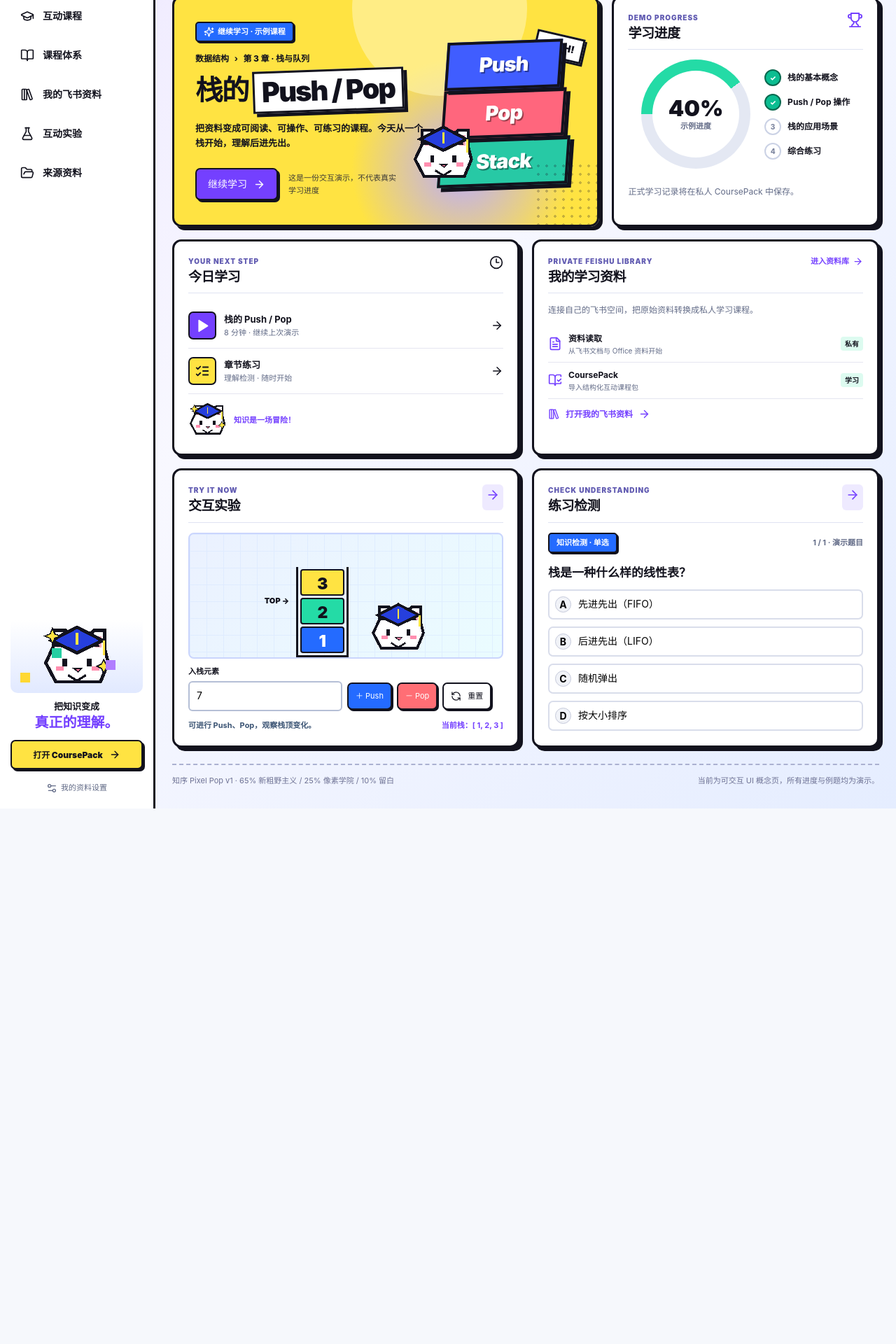
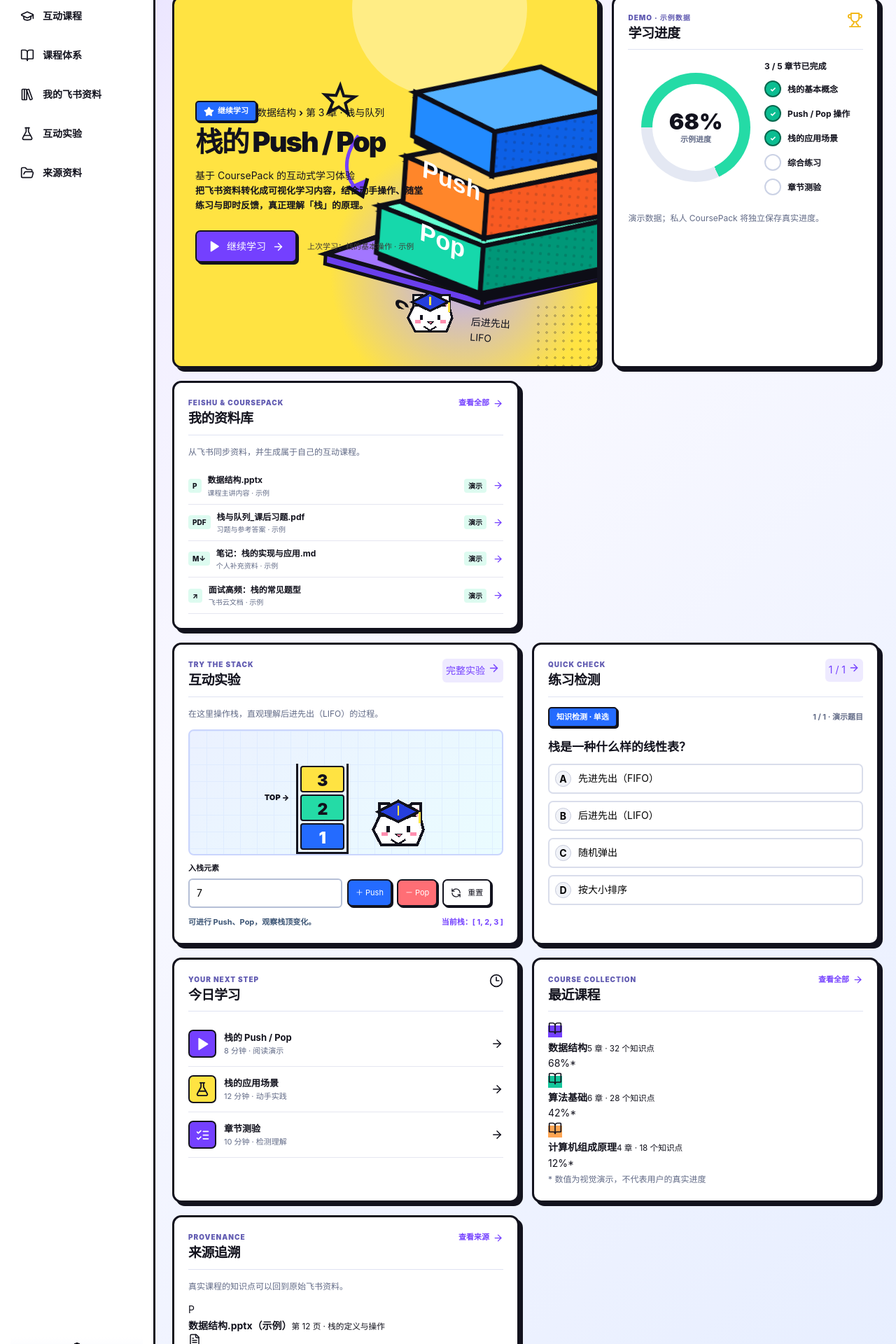
Before and after one commit to colddreamxiaowd/ContinueLeanringWithAI, a Next.js app in the folder web/: page / in a window 1280 px wide. Shown: the part 200-2120 px from the top of the page at 70% size. Before the commit the page ends 1355 px from the top, so only its background shows below. Built offline with nearby package versions, Linux system fonts and the light colour scheme.

Commit message:
refactor(ui): match reference dashboard section hierarchy and module geometry

```diff
--- a/web/src/design/pixel-pop/pixel-pop-home.tsx
+++ b/web/src/design/pixel-pop/pixel-pop-home.tsx
@@ -101,64 +101,102 @@ function DashboardContent({go}:{go:(v:View)=>void}){
     <div className="pp-main-grid">
       <PopPanel tone="yellow" className="pp-hero">
         <div className="pp-hero-content">
-          <MiniBadge><Sparkles size={15}/> 继续学习 · 示例课程</MiniBadge>
-          <div className="pp-hero-route">数据结构 <b>›</b> 第 3 章 · 栈与队列</div>
-          <h1>栈的 <em>Push / Pop</em></h1>
-          <p>把资料变成可阅读、可操作、可练习的课程。今天从一个栈开始，理解后进先出。</p>
+          <div className="pp-hero-topline"><MiniBadge><Star size={15} fill="currentColor"/> 继续学习</MiniBadge>
+            <span>数据结构 <b>›</b> 第 3 章 · 栈与队列</span></div>
+          <h1><span>栈的 Push / Pop</span></h1>
+          <div className="pp-hero-subtitle">基于 CoursePack 的互动式学习体验</div>
+          <p>把飞书资料转化成可视化学习内容，结合动手操作、随堂练习与即时反馈，真正理解「栈」的原理。</p>
           <div className="pp-hero-ctas">
-            <PopButton onClick={()=>go("reader")}>继续学习 <ArrowRight size={17}/></PopButton>
-            <span className="pp-soft-text">这是一份交互演示，不代表真实学习进度</span>
+            <PopButton onClick={()=>go("reader")}><Play size={18} fill="currentColor"/> 继续学习 <ArrowRight size={17}/></PopButton>
+            <span className="pp-soft-text">上次学习：栈的基本操作 · 示例</span>
           </div>
         </div>
         <div className="pp-hero-art" aria-hidden="true">
-          <span className="pp-floating-label">PUSH!</span>
-          <div className="pp-hero-block pp-hero-block--a">Push</div>
-          <div className="pp-hero-block pp-hero-block--b">Pop</div>
-          <div className="pp-hero-block pp-hero-block--c">Stack</div>
-          <div className="pp-hero-cat"><PixelCat size={92}/></div>
+          <img src="/pixel-pop/stack-hero.svg" width="550" height="420" alt="" />
+          <span className="pp-hero-callout">后进先出<br/>LIFO</span>
+          <div className="pp-hero-cat"><PixelCat size={72}/></div>
         </div>
         <div className="pp-hero-dots pp-decoration" aria-hidden="true"/>
       </PopPanel>
-      <PopPanel title="学习进度" eyebrow="DEMO PROGRESS" className="pp-progress-panel"
-        actions={<Trophy size={23} color="#7440FF"/>}>
+      <PopPanel title="学习进度" eyebrow="DEMO · 示例数据" className="pp-progress-panel"
+        actions={<Trophy size={23} color="#F2B818"/>}>
         <div className="pp-progress-layout">
-          <ProgressRing value={40} label="示例进度"/>
+          <ProgressRing value={68} label="示例进度"/>
           <div className="pp-lessons">
-            {DEMO_LESSONS.map((lesson,i)=><div key={lesson.name}>
-              <span className={lesson.done?"pp-dot pp-dot--done":"pp-dot"}>{lesson.done?"✓":i+1}</span>{lesson.name}
+            <strong className="pp-lessons-count">3 / 5 章节已完成</strong>
+            {["栈的基本概念","Push / Pop 操作","栈的应用场景","综合练习","章节测验"].map((name,i)=><div key={name}>
+              <span className={i<3?"pp-dot pp-dot--done":"pp-dot"}>{i<3?"✓":""}</span>{name}
             </div>)}
           </div>
         </div>
-        <small className="pp-quiet">正式学习记录将在私人 CoursePack 中保存。</small>
+        <small className="pp-quiet">演示数据；私人 CoursePack 将独立保存真实进度。</small>
       </PopPanel>
     </div>
     <div className="pp-home-panels">
+      <PopPanel title="我的资料库" eyebrow="FEISHU & COURSEPACK" className="pp-library"
+        actions={<Link href="/library" className="pp-inline-link">查看全部 <ArrowRight size={15}/></Link>}>
+        <p className="pp-quiet">从飞书同步资料，并生成属于自己的互动课程。</p>
+        {[
+          ["P","数据结构.pptx","课程主讲内容 · 示例","橙"],
+          ["PDF","栈与队列_课后习题.pdf","习题与参考答案 · 示例","红"],
+          ["M↓","笔记：栈的实现与应用.md","个人补充资料 · 示例","灰"],
+          ["↗","面试高频：栈的常见题型","飞书云文档 · 示例","紫"]
+        ].map(([ext,name,desc,color])=><div className="pp-file pp-file--sample" key={name}>
+          <span className={"pp-file-icon pp-file-icon--"+color}>{ext}</span>
+          <div><strong>{name}</strong><small>{desc}</small></div><span className="pp-file-tag">演示</span><ArrowRight size={15}/>
+        </div>)}
+      </PopPanel>
+      <PopPanel title="互动实验" eyebrow="TRY THE STACK" className="pp-small-lab"
+        actions={<button className="pp-icon-action" type="button" onClick={()=>go("lab")}>完整实验 <ArrowRight size={17}/></button>}>
+        <p className="pp-quiet">在这里操作栈，直观理解后进先出（LIFO）的过程。</p>
+        <StackPlayground/>
+      </PopPanel>
+      <PopPanel title="练习检测" eyebrow="QUICK CHECK" className="pp-small-quiz"
+        actions={<button className="pp-icon-action" type="button" onClick={()=>go("quiz")}>1 / 1 <ArrowRight size={16}/></button>}>
+        <QuizCard compact/>
+      </PopPanel>
       <PopPanel title="今日学习" eyebrow="YOUR NEXT STEP" className="pp-today"
         actions={<Clock3 size={20}/>}>
         <button type="button" className="pp-task" onClick={()=>go("reader")}>
-          <span className="pp-task-play"><Play size={21} fill="currentColor"/></span><span><strong>栈的 Push / Pop</strong><small>8 分钟 · 继续上次演示</small></span><ArrowRight size={18}/>
+          <span className="pp-task-play"><Play size={21} fill="currentColor"/></span>
+          <span><strong>栈的 Push / Pop</strong><small>8 分钟 · 阅读演示</small></span><ArrowRight size={18}/>
+        </button>
+        <button type="button" className="pp-task" onClick={()=>go("lab")}>
+          <span className="pp-task-play pp-task-play--yellow"><FlaskConical size={22}/></span>
+          <span><strong>栈的应用场景</strong><small>12 分钟 · 动手实践</small></span><ArrowRight size={18}/>
         </button>
         <button type="button" className="pp-task" onClick={()=>go("quiz")}>
-          <span className="pp-task-play pp-task-play--yellow"><ListChecks size={22}/></span><span>
-          <strong>章节练习</strong><small>理解检测 · 随时开始</small></span><ArrowRight size={18}/>
+          <span className="pp-task-play pp-task-play--mint"><ListChecks size={21}/></span>
+          <span><strong>章节测验</strong><small>10 分钟 · 检测理解</small></span><ArrowRight size={18}/>
         </button>
-        <div className="pp-home-cat pp-decoration"><PixelCat size={55} cheer/> <span>知识是一场冒险！</span></div>
       </PopPanel>
-      <PopPanel title="我的学习资料" eyebrow="PRIVATE FEISHU LIBRARY" className="pp-library"
-        actions={<Link href="/library" className="pp-inline-link">进入资料库 <ArrowRight size={15}/></Link>}>
-        <p className="pp-quiet">连接自己的飞书空间，把原始资料转换成私人学习课程。</p>
-        <div className="pp-file"><FileText size={20}/><div><strong>资料读取</strong><small>从飞书文档与 Office 资料开始</small></div><span>私有</span></div>
-        <div className="pp-file"><BookOpenCheck size={20}/><div><strong>CoursePack</strong><small>导入结构化互动课程包</small></div><span>学习</span></div>
-        <Link className="pp-library-cta" href="/library"><LibraryBig size={17}/> 打开我的飞书资料 <ArrowRight size={17}/></Link>
+      <PopPanel title="最近课程" eyebrow="COURSE COLLECTION" className="pp-recent"
+        actions={<Link href="/courses" className="pp-inline-link">查看全部 <ArrowRight size={15}/></Link>}>
+        {[
+          ["数据结构","5 章 · 32 个知识点",68,"#7440FF"],
+          ["算法基础","6 章 · 28 个知识点",42,"#15C69B"],
+          ["计算机组成原理","4 章 · 18 个知识点",12,"#FFA553"]
+        ].map(([name,detail,val,color])=><div className="pp-recent-item" key={name as string}>
+          <span className="pp-recent-glyph" style={{background:String(color)}}><BookOpen size={20}/></span>
+          <div><strong>{name}</strong><small>{detail}</small>
+            <div className="pp-recent-track"><span style={{width:String(val)+"%",background:String(color)}}/></div></div>
+          <span className="pp-recent-percent">{String(val)}%*</span>
+        </div>)}
+        <small className="pp-quiet">* 数值为视觉演示，不代表用户的真实进度</small>
       </PopPanel>
-      <PopPanel title="交互实验" eyebrow="TRY IT NOW" className="pp-small-lab"
-        actions={<button className="pp-icon-action" type="button" onClick={()=>go("lab")} aria-label="打开完整实验"><ArrowRight size={20}/></button>}>
-        <StackPlayground/>
-      </PopPanel>
-      <PopPanel title="练习检测" eyebrow="CHECK UNDERSTANDING" className="pp-small-quiz"
-        actions={<button className="pp-icon-action" type="button" onClick={()=>go("quiz")} aria-label="打开练习"><ArrowRight size={20}/></button>}>
-        <QuizCard compact/>
-      </PopPanel>
+      <div className="pp-last-column">
+        <PopPanel title="来源追溯" eyebrow="PROVENANCE" className="pp-source"
+          actions={<Link href="/library" className="pp-inline-link">查看来源 <ArrowRight size={15}/></Link>}>
+          <p className="pp-quiet">真实课程的知识点可以回到原始飞书资料。</p>
+          <div className="pp-source-document"><span>P</span><div>
+            <strong>数据结构.pptx（示例）</strong><small>第 12 页 · 栈的定义与操作</small></div><FileText size={18}/></div>
+        </PopPanel>
+        <PopPanel title="课程设置" eyebrow="PRIVATE BY DEFAULT" className="pp-source">
+          <div className="pp-private-row"><Settings2 size={19}/><span><strong>私人课程</strong>
+            <small>仅你可见，课程内容源自你授权的资料</small></span>
+            <Link href="/coursepacks" className="pp-inline-link">设置 <ArrowRight size={15}/></Link></div>
+        </PopPanel>
+      </div>
     </div>
   </>;
 }
```
